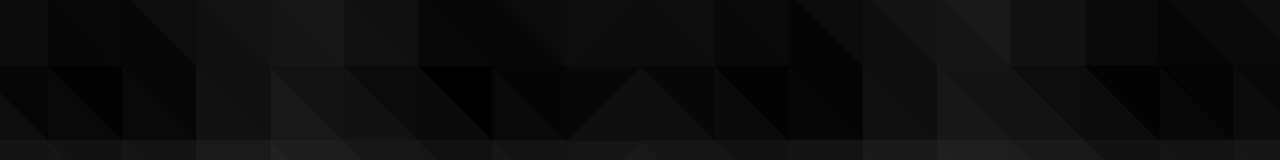
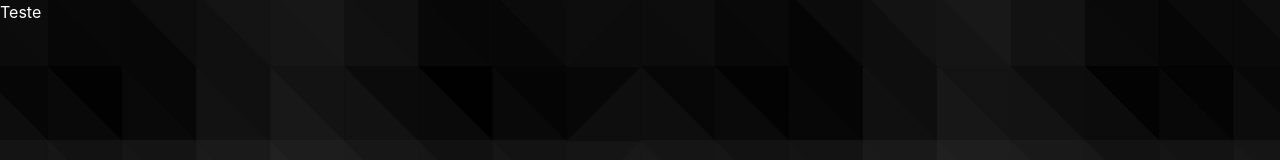
Before and after one commit to guizoxxv/portfolio, a React (Create React App) app: page /projects/1 in a window 1280 px wide. Shown: the top 160 px of the page. Built offline with nearby package versions, Linux system fonts and the light colour scheme.

Commit message:
Implementing router param on Project component

```diff
--- /dev/null
+++ b/src/components/project/Project.tsx
@@ -0,0 +1,14 @@
+import React from 'react';
+import MatchParams from './interfaces/matchParams.interface';
+
+const Project: React.FC<MatchParams> = (props) => {
+  console.log(props);
+
+  return (
+    <div>
+      Teste
+    </div>
+  );
+}
+
+export default Project;
--- /dev/null
+++ b/src/components/project/interfaces/matchParams.interface.ts
@@ -0,0 +1,3 @@
+export default interface MatchParams {
+    projectSlug: string;
+}
--- /dev/null
+++ b/src/components/project/interfaces/matchProps.interface.ts
@@ -0,0 +1,4 @@
+import { RouteComponentProps } from "react-router";
+import MatchParams from "./matchParams.interface";
+
+export default interface MatchProps extends RouteComponentProps<MatchParams> { }
--- a/src/data/projects.json
+++ b/src/data/projects.json
@@ -2,6 +2,7 @@
   "projects": [
     {
       "title": "Guest List",
+      "slug": "guest-list",
       "images": [
         {
           "path": "projects/guest-list/0.png",
@@ -14,6 +15,7 @@
     },
     {
       "title": "My Cultura",
+      "slug": "my-cultura",
       "images": [
         {
           "path": "projects/my-cultura/0.png",
@@ -26,6 +28,7 @@
     },
     {
       "title": "Thiniá Consultas",
+      "slug": "thinia-consultas",
       "images": [
         {
           "path": "projects/thinia-consultas/0.png",
--- a/src/index.tsx
+++ b/src/index.tsx
@@ -6,6 +6,8 @@ import './assets/styles/index.css';
 import { library } from '@fortawesome/fontawesome-svg-core'
 import { faEnvelope } from '@fortawesome/free-solid-svg-icons'
 import { faLinkedinIn, faGithub } from '@fortawesome/free-brands-svg-icons';
+import Project from './components/project/Project';
+import MatchProps from './components/project/interfaces/matchProps.interface';
 
 library.add(faEnvelope, faLinkedinIn, faGithub);
 
@@ -13,6 +15,9 @@ const router = (
   <BrowserRouter>
     <Switch>
       <Route path="/" exact={true} component={App} />
+      <Route path="/projects/:projectSlug" exact={true} render={({ match }: MatchProps) => (
+        <Project projectSlug={match.params.projectSlug} />
+      )} />
     </Switch>
   </ BrowserRouter>
 )
```
